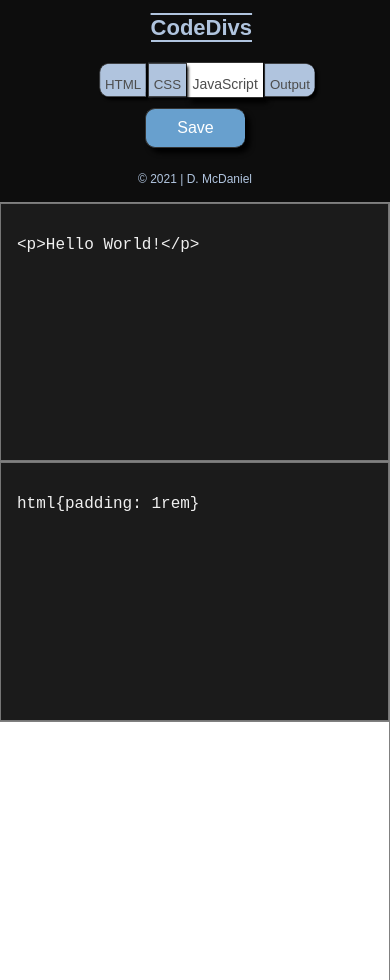
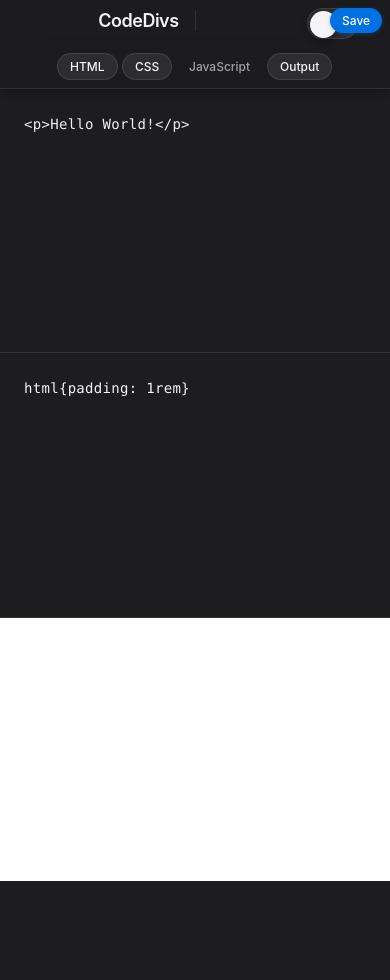
Before and after one commit to sent1nel101/CodeDivs, a website with bundled scripts: page index.html in a window 390 px wide. After the commit the page ends 881 px from the top, so only its background shows below. Built offline with nearby package versions, Linux system fonts and the light colour scheme.

Commit message:
Style changes

```diff
--- a/style.css
+++ b/style.css
@@ -1,3 +1,26 @@
+/* ============================================
+   CodeDivs - Apple-Inspired Dark Theme
+   Modern, sleek, minimalist design
+   ============================================ */
+
+/* CSS Variables for consistent theming */
+:root {
+  --bg-primary: #1d1d1f;
+  --bg-secondary: #161617;
+  --bg-elevated: #2d2d30;
+  --accent-blue: #0071e3;
+  --accent-blue-hover: #0077ed;
+  --text-primary: #f5f5f7;
+  --text-secondary: #a1a1a6;
+  --border-subtle: rgba(255, 255, 255, 0.1);
+  --border-medium: rgba(255, 255, 255, 0.18);
+  --shadow-sm: 0 2px 8px rgba(0, 0, 0, 0.3);
+  --shadow-md: 0 4px 16px rgba(0, 0, 0, 0.4);
+  --shadow-lg: 0 8px 32px rgba(0, 0, 0, 0.5);
+  --transition-smooth: all 0.3s cubic-bezier(0.4, 0, 0.2, 1);
+  --font-system: -apple-system, BlinkMacSystemFont, 'SF Pro Display', 'Segoe UI', Roboto, sans-serif;
+}
+
 *,
 body,
 html {
@@ -7,253 +30,340 @@ html {
 }
 
 body {
-  font-family: sans-serif;
+  font-family: var(--font-system);
+  background: var(--bg-primary);
+  color: var(--text-primary);
+  overflow-x: hidden;
 }
-/* styles for header section */
+
+/* ============================================
+   Header / Navigation Bar
+   ============================================ */
 .header {
   display: flex;
-  background: #0d0d0d;
-  color: white;
+  align-items: center;
+  justify-content: space-between;
+  background: rgba(29, 29, 31, 0.72);
+  backdrop-filter: saturate(180%) blur(20px);
+  -webkit-backdrop-filter: saturate(180%) blur(20px);
+  border-bottom: 1px solid var(--border-subtle);
+  padding: 0 2rem;
+  height: 52px;
+  position: sticky;
+  top: 0;
+  z-index: 100;
+  box-shadow: var(--shadow-sm);
 }
-/* styles for branding section of header */
-/* container for branding elements */
+
+/* Logo Section */
 #logo {
-  width: 30%;
   display: flex;
   align-items: center;
-  justify-content: space-around;
-  padding: 1rem;
-  font-size: 28px;
-  font-weight: bold;
-  color: lightsteelblue;
-  margin-left: 1rem;
+  gap: 1.25rem;
+  flex-shrink: 0;
+  margin-right: 2rem;
 }
-/* brand title CodeDiv */
+
 #logo h1 {
-  font-size: 28px;
-  display: inline;
-  text-decoration: overline;
-  border-bottom: 2px solid lightsteelblue;
+  font-size: 21px;
+  font-weight: 600;
+  letter-spacing: -0.5px;
+  color: var(--text-primary);
+  margin: 0;
+  padding-right: 1rem;
+  border-right: 1px solid var(--border-subtle);
 }
-/* brand sub text <>coding-sandbox</>*/
+
 #logo-sub {
-  font-size: 14px;
-  color: white;
-  letter-spacing: 0.3em;
-  font-weight: normal;
+  font-size: 12px;
+  font-weight: 500;
+  color: var(--text-secondary);
+  letter-spacing: 0.05em;
+  text-transform: uppercase;
+  padding-left: 0.25rem;
 }
 
 #logo-me {
-  padding: 1rem;
-  font-size: 0.75rem;
-  margin-top: 0.5rem;
-  color: lightsteelblue;
+  font-size: 11px;
+  color: var(--text-secondary);
+  font-weight: 400;
+  display: none;
 }
 
-/* container for selecto buttons */
+/* Toggle View Switch */
+.toggleWrapper {
+  display: flex;
+  align-items: center;
+  gap: 0.75rem;
+  font-size: 13px;
+  font-weight: 500;
+  color: var(--text-secondary);
+  text-transform: capitalize;
+  margin-right: 1.5rem;
+}
+
+#toggle-view-box {
+  width: 51px;
+  height: 31px;
+  border-radius: 16px;
+  background: var(--bg-elevated);
+  position: relative;
+  cursor: pointer;
+  transition: var(--transition-smooth);
+  border: 1.5px solid var(--border-subtle);
+}
+
+#toggle-view-box:hover {
+  border-color: rgba(255, 255, 255, 0.2);
+}
+
+#toggler {
+  position: absolute;
+  width: 27px;
+  height: 27px;
+  border-radius: 50%;
+  background: var(--text-primary);
+  top: 2px;
+  left: 2px;
+  cursor: pointer;
+  transition: var(--transition-smooth);
+  box-shadow: 0 3px 8px rgba(0, 0, 0, 0.4);
+}
+
+.toggled {
+  transform: translateX(20px);
+}
+
+/* Panel Selector Buttons */
 .buttonContainer {
   display: flex;
-  padding: 10px;
-  width: 40%;
+  gap: 0.5rem;
   margin: 0 auto;
 }
 
-/* styles for individual selector buttons */
 .toggleButton {
-  border: 1px solid #333;
-  padding: 10px;
-  padding-top: 13px;
-  background: white;
-  color: #4d4d4d;
-  border-right: none;
-  box-shadow: 5px 5px 5px #000;
+  padding: 6px 16px;
+  font-size: 13px;
+  font-weight: 500;
+  background: transparent;
+  color: var(--text-secondary);
+  border: 1px solid transparent;
+  border-radius: 980px;
+  cursor: pointer;
+  transition: var(--transition-smooth);
+  white-space: nowrap;
+  user-select: none;
 }
 
-/* save button */
-.saveButton {
-  border: 1px solid #333;
-  padding: 10px;
-  background: rgb(104, 160, 206);
-  color: white;
-  border-right: none;
-  box-shadow: 5px 5px 5px #000;
-  text-decoration: none;
-  height: 40px;
-  width: 100px;
-  text-align: center;
-  border-radius: 10px;
-  margin: auto 0;
+.toggleButton:hover {
+  background: rgba(255, 255, 255, 0.08);
+  color: var(--text-primary);
 }
 
-/* define rounded borders for outside elements of selector panel */
-#htmlBtn {
-  border-top-left-radius: 10px;
-  border-bottom-left-radius: 10px;
-}
-#outputBtn {
-  border-top-right-radius: 10px;
-  border-bottom-right-radius: 10px;
+.toggleButton.selected {
+  background: var(--bg-elevated);
+  color: var(--text-primary);
+  border-color: var(--border-subtle);
 }
 
-/* container for input and output panels */
+/* Save Button */
+.saveButton {
+  padding: 6px 16px;
+  font-size: 13px;
+  font-weight: 500;
+  background: var(--accent-blue);
+  color: white;
+  border: none;
+  border-radius: 980px;
+  cursor: pointer;
+  text-decoration: none;
+  transition: var(--transition-smooth);
+  white-space: nowrap;
+  display: inline-flex;
+  align-items: center;
+  box-shadow: 0 1px 4px rgba(0, 113, 227, 0.3);
+}
+
+.saveButton:hover {
+  background: var(--accent-blue-hover);
+  box-shadow: 0 2px 8px rgba(0, 113, 227, 0.4);
+  transform: translateY(-1px);
+}
+
+.saveButton:active {
+  transform: translateY(0);
+}
+
+/* ============================================
+   Content / Editor Area
+   ============================================ */
 .contentWrapper {
   width: 100vw;
+  height: calc(100vh - 52px);
   display: flex;
-  height: calc(100vh - 66px);
+  background: var(--bg-secondary);
 }
 
-/* general styles for all input panels */
-.text-area {
-  width: 100%;
-  height: 100%;
-  padding: 2rem 1rem;
-  font-size: 16px;
-  background: rgba(27, 27, 27);
-  color: #f0f0f0;
-}
-
-/* container for vertical-horizontal toggler and description */
-#toggle-view-box {
-  width: 40px;
-  height: 20px;
-  border-radius: 30%;
-  background: white;
-  margin: 0 10px;
-  position: relative;
-  outline: 1px solid black;
-}
-
-/* vertical-horizontal toggle button */
-#toggler {
-  background: rgba(27, 27, 27);
-  border: 1px solid black;
-  width: 18px;
-  height: 18px;
-  border-radius: 50%;
-  position: relative;
-  top: 1px;
-  left: 2px;
-  cursor: pointer;
-}
-/* slide container for toggler */
-.toggleWrapper {
-  display: flex;
-  align-items: center;
-  justify-content: center;
-  padding: 10px;
-}
-
-/* remove resizable feature of textareas */
-textarea {
-  resize: none;
-}
-
-/* styles for input panels */
-.html,
-.css,
-.javascript {
-  height: calc(100vh - 66px);
-  width: 100%;
-  border: 1px solid #333;
-  display: inline-block;
-  background-color: rgba(27, 27, 27);
-  color: #f0f0f0;
-  border-left: none;
-  border-color: grey;
-}
-
-.output {
-  height: calc(100vh - 66px);
-  width: 100%;
-  border: 1px solid #333;
-  display: inline-block;
-  border-left: none;
-  border-color: grey;
-}
-/*   styles for pseudoelements and alternate states  */
-
-.toggleButton:hover {
-  background: lightgrey;
-  cursor: pointer;
-}
-
-.toggleButton:active {
-  background: lightgrey;
-}
-
-/* styles for selected panel buttons */
-.selected {
-  background: lightsteelblue;
-  transform: scale(0.95);
-  box-shadow: 3px 3px 3px #000;
-}
-
-/* styles for hidden panels */
-.hidden {
-  display: none;
-}
-
-/* styles for vertical/horizontal toggler */
-.toggled {
-  transform: translateX(17px);
-}
-
-/* styles for vertical alignment of panels */
 .wrapperToggled {
   flex-direction: column;
 }
 
-/* media queries for smaller screens */
+/* Editor Panels */
+.html,
+.css,
+.javascript {
+  flex: 1;
+  display: flex;
+  flex-direction: column;
+  background: var(--bg-primary);
+  border-right: 1px solid var(--border-medium);
+  position: relative;
+  overflow: hidden;
+}
 
+.html {
+  border-left: none;
+}
+
+.javascript {
+  border-right: 1px solid var(--border-medium);
+}
+
+.output {
+  flex: 1;
+  background: white;
+  border: none;
+  display: block;
+}
+
+/* Textareas */
+.text-area {
+  width: 100%;
+  height: 100%;
+  padding: 1.5rem;
+  font-size: 14px;
+  line-height: 1.6;
+  font-family: 'SF Mono', 'Monaco', 'Inconsolata', 'Fira Code', 'Consolas', monospace;
+  background: var(--bg-primary);
+  color: var(--text-primary);
+  border: none;
+  outline: none;
+  resize: none;
+  caret-color: var(--accent-blue);
+  letter-spacing: 0.3px;
+  tab-size: 4;
+  -moz-tab-size: 4;
+}
+
+.text-area::selection {
+  background: rgba(0, 113, 227, 0.3);
+}
+
+.text-area::-webkit-scrollbar {
+  width: 12px;
+}
+
+.text-area::-webkit-scrollbar-track {
+  background: var(--bg-secondary);
+}
+
+.text-area::-webkit-scrollbar-thumb {
+  background: var(--bg-elevated);
+  border-radius: 6px;
+  border: 3px solid var(--bg-secondary);
+}
+
+.text-area::-webkit-scrollbar-thumb:hover {
+  background: rgba(255, 255, 255, 0.2);
+}
+
+/* Autocomplete Dropdown */
+#autocomplete-dropdown {
+  background: rgba(45, 45, 48, 0.95);
+  backdrop-filter: saturate(180%) blur(20px);
+  -webkit-backdrop-filter: saturate(180%) blur(20px);
+  border: 1px solid var(--border-subtle);
+  border-radius: 8px;
+  box-shadow: var(--shadow-lg);
+  overflow: hidden;
+}
+
+#autocomplete-dropdown div {
+  padding: 8px 12px;
+  font-family: 'SF Mono', monospace;
+  font-size: 13px;
+  color: var(--text-primary);
+  cursor: pointer;
+  transition: background 0.15s ease;
+  border-left: 2px solid transparent;
+}
+
+#autocomplete-dropdown div:hover {
+  background: rgba(0, 113, 227, 0.2);
+  border-left-color: var(--accent-blue);
+}
+
+/* ============================================
+   States & Utilities
+   ============================================ */
+.hidden {
+  display: none !important;
+}
+
+/* Vertical orientation (stacked panels) */
+.wrapperToggled .html,
+.wrapperToggled .css,
+.wrapperToggled .javascript {
+  border-right: none;
+  border-bottom: 1px solid var(--border-medium);
+}
+
+.wrapperToggled .javascript {
+  border-bottom: 1px solid var(--border-medium);
+}
+
+/* ============================================
+   Responsive Design
+   ============================================ */
 @media screen and (max-width: 1300px) {
   #logo h1 {
-    font-size: 24px;
+    font-size: 19px;
   }
   #logo-sub {
-    letter-spacing: 0.2em;
+    font-size: 11px;
   }
 }
 
 @media screen and (max-width: 1150px) {
-  #logo {
-    margin-left: 20px;
+  .header {
+    padding: 0 1.5rem;
   }
-  #logo h1 {
-    font-size: 22px;
+
+  #logo-sub {
+    display: none;
   }
-  #logo-sub {
-    font-size: 12px;
-    letter-spacing: 0.15em;
-  }
-  .toggleWrapper {
-    flex-direction: column;
-    font-size: 12px;
+
+  .toggleWrapper span {
+    display: none;
   }
 }
 
 @media screen and (max-width: 980px) {
-  #logo {
-    margin-left: 12px;
-  }
-  #logo h1 {
-    font-size: 24px;
-  }
-  #logo-sub {
-    display: none;
+  .header {
+    height: auto;
+    padding: 0.75rem 1rem;
+    flex-wrap: wrap;
+    gap: 0.75rem;
   }
 
   .buttonContainer {
-    padding: 8px;
-    width: 50%;
-    margin-right: 10px;
+    order: 3;
+    width: 100%;
+    justify-content: center;
   }
 
-  .toggleButton {
-    padding: 8px;
-    padding-top: 10px;
-  }
-  .toggleWrapper span {
-    display: none;
+  .saveButton {
+    order: 2;
   }
 }
 
@@ -261,71 +371,81 @@ textarea {
   .contentWrapper {
     flex-direction: column;
   }
+
   .html,
   .css,
-  .javascript,
-  .output {
-    border-bottom: none;
+  .javascript {
+    border-right: none;
+    border-bottom: 1px solid var(--border-subtle);
   }
-  #logo {
-    width: 300px;
-  }
+
   #logo h1 {
-    font-size: 22px;
-  }
-  #logo-sub {
-    font-size: 10px;
-  }
-  .toggleButton {
-    padding: 5px;
-    padding-top: 13px;
-    font-size: 14px;
-  }
-  .header {
-    justify-content: center;
-  }
-  .toggleWrapper {
-    display: none;
+    font-size: 18px;
   }
 }
 
 @media screen and (max-width: 460px) {
   .header {
-    flex-direction: column;
-    align-items: center;
-    width: 100vw;
+    padding: 0.5rem;
   }
+
   #logo {
-    display: inline;
-    width: 100vw;
-    margin: 0 auto;
-    padding: 10px;
+    flex: 1;
+    justify-content: center;
   }
-  #logo h1 {
-    position: relative;
-    left: 38%;
+
+  .toggleWrapper {
+    position: absolute;
+    right: 0.5rem;
+    top: 0.5rem;
   }
+
   .buttonContainer {
-    margin: 10px;
-    padding: 0;
+    gap: 0.25rem;
+    margin-top: 0.5rem;
+  }
+
+  .toggleButton {
+    padding: 5px 12px;
+    font-size: 12px;
+  }
+
+  .saveButton {
+    padding: 5px 12px;
+    font-size: 12px;
   }
 }
 
-@media screen and (max-width: 350px) {
-  .header {
-    margin: 0;
-    padding: 0;
-    justify-content: center;
-    align-items: center;
+/* ============================================
+   Smooth Animations
+   ============================================ */
+@keyframes fadeIn {
+  from {
+    opacity: 0;
+    transform: translateY(-4px);
   }
-  #logo {
-    justify-content: center;
-    align-items: center;
-  }
-  .buttonContainer {
-    justify-content: center;
-    align-items: center;
-    width: 100vw;
-    margin: 10px;
+  to {
+    opacity: 1;
+    transform: translateY(0);
   }
 }
+
+#autocomplete-dropdown {
+  animation: fadeIn 0.15s ease;
+}
+
+/* Panel transitions */
+.html,
+.css,
+.javascript,
+.output {
+  transition: flex 0.3s cubic-bezier(0.4, 0, 0.2, 1);
+}
+
+/* Hover effects for interactive elements */
+.toggleButton,
+.saveButton,
+#toggle-view-box,
+#toggler {
+  will-change: transform;
+}
```
Also changed, not shown: script.js (+55 -0 lines), 1 other file.
